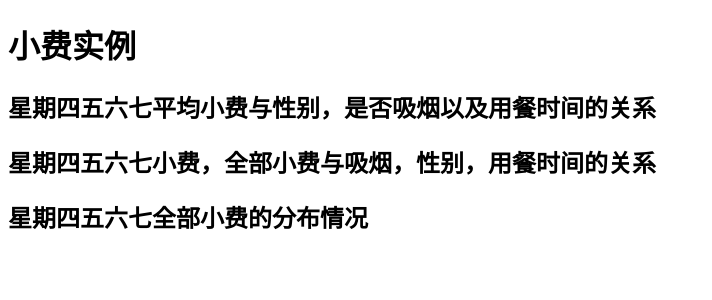
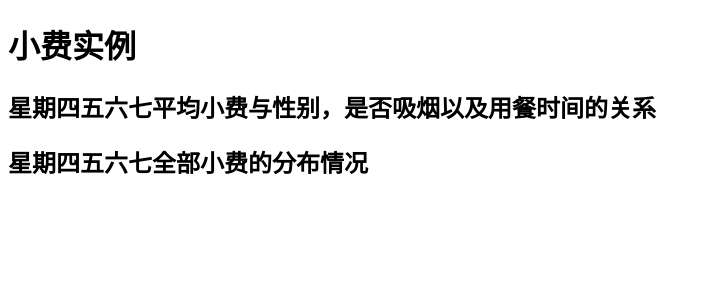
Before and after one commit to xiang-guu/resume, a Flask app: template templates/charttip.html in a window 1280 px wide. Shown: the top 300 px of the page, without its empty margins (0-712 px from the left). Run offline with Flask 2, Linux system fonts and the light colour scheme; the template is opened without the code that fills it, so the values that code supplies are empty; some libraries are stand-ins or nearby versions.

Commit message:
Update charttip.html

```diff
--- a/templates/charttip.html
+++ b/templates/charttip.html
@@ -10,8 +10,8 @@
     <h1>小费实例</h1>
     <h2>星期四五六七平均小费与性别，是否吸烟以及用餐时间的关系</h2>
     <div id="chart" class="chart"></div>
-    <h2>星期四五六七小费，全部小费与吸烟，性别，用餐时间的关系</h2>
-    <div id="chart2" class="chart2"></div>
+<!--     <h2>星期四五六七小费，全部小费与吸烟，性别，用餐时间的关系</h2>
+    <div id="chart2" class="chart2"></div> -->
     <h2>星期四五六七全部小费的分布情况</h2>
     <div id="chart1" class="chart1"></div>
 </body>
@@ -20,10 +20,10 @@
     d = {{ graphJSON | safe }};
     Plotly.newPlot('chart', d, {});
 </script>
-<script>
+<!-- <script>
     d2 = {{ graphJSON2 | safe }};
     Plotly.newPlot('chart2', d2, {});
-</script>
+</script> -->
 <script>
     d1 = {{ graphJSON1 | safe }};
     Plotly.newPlot('chart1', d1, {});
```
